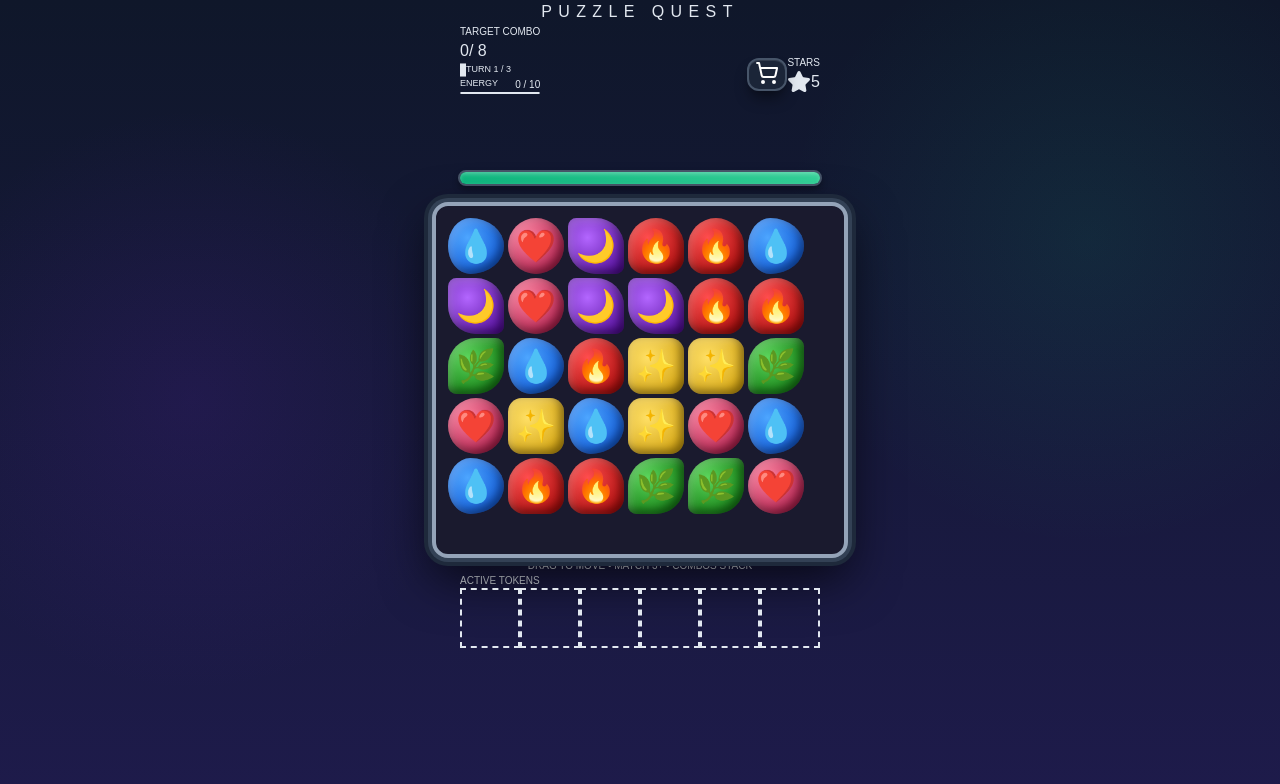
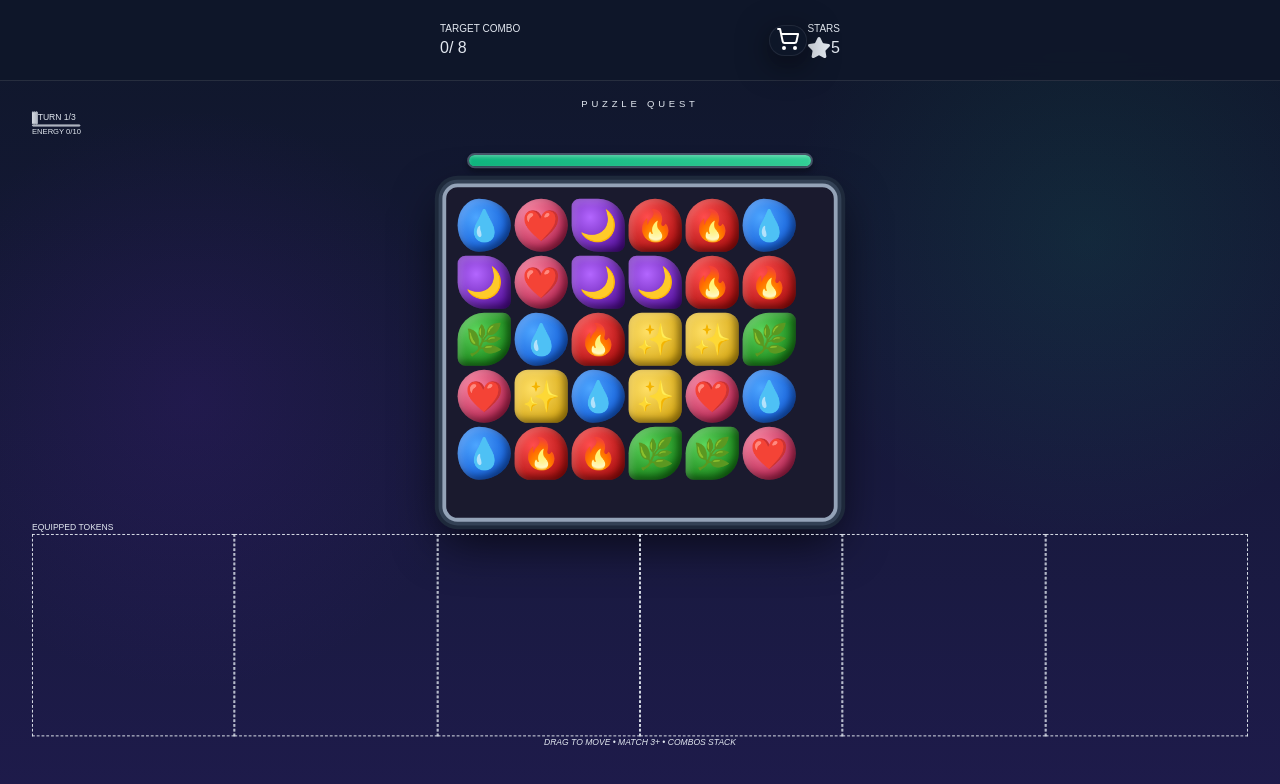
Before and after one commit to mori618/puzzle-rogue, a React (Vite) app: page / in a window 1280 px wide. Shown: the top 784 px of the page. Built offline with nearby package versions, Linux system fonts and the light colour scheme; a web font is replaced by a local one.

Commit message:
デザイン

```diff
--- a/src/App.jsx
+++ b/src/App.jsx
@@ -717,6 +717,12 @@ const App = () => {
     }
   }, [tokens, getTimeLimit]);
 
+  // --- Init Shop on Start ---
+  useEffect(() => {
+    generateShop();
+    // eslint-disable-next-line react-hooks/exhaustive-deps
+  }, []);
+
   // --- Game Logic ---
   const handleTurnEnd = (turnCombo) => {
     let bonus = 0;
@@ -1013,67 +1019,35 @@ const App = () => {
   };
 
   return (
-    <div className="flex flex-col items-center justify-start min-h-screen w-full px-4 py-8 overflow-hidden">
-      <div className="text-sm font-black text-amber-500 tracking-[0.4em] mb-2 drop-shadow-md">
-        PUZZLE QUEST
-      </div>
-
-      {/* HUD */}
-      <div className="w-full max-w-[360px] flex justify-between items-end mb-4">
-        <div className="flex flex-col gap-1">
+    <div className="game-container">
+      {/* 1. HUD / Status Bar (Layer 100) */}
+      <div className="status-bar layer-hud">
+        <div className="w-full max-w-[400px] flex justify-between items-center px-4">
+          <div className="flex flex-col">
             <div className="text-[10px] font-black text-indigo-300 uppercase tracking-widest drop-shadow-sm">
               Target Combo
             </div>
             <div className="flex items-baseline gap-2">
-            <span className="text-4xl font-black text-amber-400 tabular-nums">
+              <span className="text-3xl font-black text-amber-400 tabular-nums">
                 {cycleTotalCombo}
               </span>
-            <span className="text-slate-500 font-bold">/ {target}</span>
-          </div>
-          <div className="flex gap-1 mt-1">
-            {Array.from({ length: maxTurns }).map((_, i) => (
-              <div
-                key={i}
-                className={`w-3 h-3 rounded-full border border-white/30 ${turn > i ? "bg-white" : "bg-white/10"
-                  }`}
-              />
-            ))}
-            <span className="text-[9px] text-slate-400 font-bold ml-1">
-              TURN {turn} / {maxTurns}
-            </span>
-          </div>
-          {/* Energy Bar */}
-          <div className="flex flex-col gap-1 mt-3">
-            <div className="flex justify-between items-center px-1">
-              <span className="text-[9px] text-indigo-400 font-bold tracking-widest uppercase">
-                Energy
-              </span>
-              <span className="text-[10px] text-indigo-300 font-black">
-                {energy} / {maxEnergy}
-              </span>
-            </div>
-            <div className="h-2 w-48 bg-slate-900 rounded-full overflow-hidden border border-indigo-500/20">
-              <div
-                className="h-full bg-gradient-to-r from-indigo-500 to-purple-500 transition-all duration-500"
-                style={{ width: `${(energy / maxEnergy) * 100}%` }}
-              />
+              <span className="text-slate-500 font-bold text-xs">/ {target}</span>
             </div>
           </div>
-        </div>
-        <div className="flex flex-col items-end gap-1">
-          <div className="flex items-center gap-3">
+
+          <div className="flex items-center gap-4">
             <button
               onClick={openShop}
-              className="group p-2.5 glass border-amber-500/50 hover:border-amber-400 hover:bg-amber-500/10 transition-all rounded-xl shadow-lg shadow-amber-900/10 active:scale-95"
+              className="group p-2 glass border-amber-500/50 hover:border-amber-400 hover:bg-amber-500/10 transition-all rounded-xl shadow-lg active:scale-95"
             >
               <ShoppingCart className="w-5 h-5 text-amber-400 group-hover:scale-110 transition-transform" />
             </button>
-            <div className="flex flex-col items-end gap-0.5">
-              <div className="text-[10px] font-black text-indigo-300 uppercase tracking-widest drop-shadow-sm">
+            <div className="flex flex-col items-end">
+              <div className="text-[10px] font-black text-indigo-300 uppercase tracking-widest">
                 Stars
               </div>
-              <div className="flex items-center gap-1.5 text-3xl font-black text-yellow-400">
-                <Star className="w-6 h-6 fill-current animate-pulse" />
+              <div className="flex items-center gap-1 text-2xl font-black text-yellow-400">
+                <Star className="w-5 h-5 fill-current animate-pulse" />
                 <span className="tabular-nums">{stars}</span>
               </div>
             </div>
@@ -1081,24 +1055,54 @@ const App = () => {
         </div>
       </div>
 
-      {/* Combo Display & Skip Button */}
-      <div className="combo-info h-16 flex flex-col justify-center items-center gap-2">
+      {/* 2. Puzzle & Play Area (Layer 10) */}
+      <div className="puzzle-area layer-puzzle custom-scrollbar">
+        <div className="flex flex-col items-center w-full max-w-md scale-95 sm:scale-100 origin-top">
+          <div className="text-[10px] font-black text-amber-500 tracking-[0.4em] mb-4 drop-shadow-md">
+            PUZZLE QUEST
+          </div>
+
+          {/* Turn & Energy */}
+          <div className="w-full flex justify-between items-center mb-6 px-4">
+            <div className="flex flex-col gap-1">
+              <div className="flex gap-1">
+                {Array.from({ length: maxTurns }).map((_, i) => (
+                  <div
+                    key={i}
+                    className={`w-3 h-3 rounded-full border border-white/20 ${turn > i ? "bg-white" : "bg-white/5"}`}
+                  />
+                ))}
+                <span className="text-[9px] text-slate-500 font-bold ml-1 uppercase">
+                  Turn {turn}/{maxTurns}
+                </span>
+              </div>
+              <div className="h-1.5 w-32 bg-slate-900 rounded-full overflow-hidden border border-indigo-500/10 mt-1">
+                <div
+                  className="h-full bg-gradient-to-r from-indigo-500 to-purple-500 transition-all duration-500"
+                  style={{ width: `${(energy / maxEnergy) * 100}%` }}
+                />
+              </div>
+              <div className="text-[8px] text-indigo-400 font-black uppercase tracking-tighter">Energy {energy}/{maxEnergy}</div>
+            </div>
+
             {cycleTotalCombo >= target && turn < maxTurns && (
               <button
                 onClick={skipTurns}
-            className="group relative px-6 py-2 bg-gradient-to-r from-amber-400 to-yellow-500 rounded-xl font-black text-slate-900 text-xs tracking-tighter shadow-xl shadow-amber-500/20 active:scale-95 transition-all overflow-hidden animate-in zoom-in duration-300"
+                className="group relative px-4 py-2 bg-gradient-to-r from-amber-400 to-yellow-500 rounded-xl font-black text-slate-900 text-[10px] shadow-xl shadow-amber-500/20 active:scale-95 transition-all overflow-hidden"
               >
-            <span className="relative z-10 flex items-center gap-2">
-              NEXT GOAL (+{(maxTurns - turn) * 2} <Star className="w-3 h-3 fill-current" />)
-            </span>
+                NEXT GOAL (+{(maxTurns - turn) * 2}★)
                 <div className="absolute inset-0 bg-gradient-to-r from-white/0 via-white/40 to-white/0 -translate-x-full group-hover:animate-shimmer" />
               </button>
             )}
-        <div id="combo-count" ref={comboRef}></div>
           </div>
 
-      {/* Timer Bar */}
-      <div className="timer-container">
+          {/* Combo Display */}
+          <div className="h-8 mb-2">
+            <div id="combo-count" ref={comboRef} className="text-2xl font-black"></div>
+          </div>
+
+          {/* Timer */}
+          <div className="timer-container mb-4">
             <div id="timer-bar" ref={timerRef}></div>
           </div>
 
@@ -1107,31 +1111,25 @@ const App = () => {
             <div id="board" className="board" ref={boardRef}></div>
           </div>
 
-      {/* Controls - Removed Restart Board Button */}
-
-      <div className="hint mt-6 text-center text-[10px] text-slate-600 uppercase tracking-widest">
-        Drag to move • Match 3+ • Combos stack
-      </div>
-
           {/* Token Slots */}
-      <div className="w-full max-w-[360px] mt-8">
-        <div className="text-[10px] font-black text-slate-600 uppercase tracking-widest mb-2 px-1">
-          Active Tokens
+          <div className="w-full mt-8 px-4">
+            <div className="text-[9px] font-black text-slate-600 uppercase tracking-widest mb-3 px-1">
+              Equipped Tokens
             </div>
             <div className="grid grid-cols-6 gap-2">
               {tokens.map((t, i) => (
                 <div
                   key={i}
-              className={`aspect-square rounded-xl flex flex-col items-center justify-center relative border-2 transition-all p-1
-                            ${t ? "bg-slate-800/80 border-indigo-500/50 shadow-lg shadow-indigo-500/10" : "bg-slate-900/30 border-slate-800 border-dashed"}
+                  className={`aspect-square rounded-xl flex flex-col items-center justify-center relative border transition-all p-1
+                    ${t ? "bg-slate-900/60 border-indigo-500/30 shadow-lg shadow-indigo-950/20" : "bg-slate-950/20 border-slate-800 border-dashed"}
                   `}
                 >
                   {t ? (
                     <>
-                  <div className="text-[8px] font-black text-indigo-300 truncate w-full text-center">
+                      <div className="text-[7px] font-black text-indigo-200 truncate w-full text-center mb-0.5">
                         {t.name}
                       </div>
-                  <div className="text-xs font-black text-white">
+                      <div className="text-[10px] font-black text-white">
                         L{t.level || 1}
                       </div>
                       {t.type === "skill" && (
@@ -1140,139 +1138,110 @@ const App = () => {
                             e.stopPropagation();
                             useSkill(t, i);
                           }}
-                      disabled={
-                        energy < (t.cost || 0) || engineRef.current?.processing
-                      }
-                      className={`mt-1 text-[9px] font-black px-2 py-1 rounded shadow-sm
-                                  ${energy >= (t.cost || 0) &&
-                          !engineRef.current?.processing
-                          ? "rpg-btn text-white border-b-2 border-indigo-900"
-                          : "bg-slate-700 text-slate-500 cursor-not-allowed"
+                          disabled={energy < (t.cost || 0) || engineRef.current?.processing}
+                          className={`mt-1 text-[7px] font-black px-1 py-0.5 rounded
+                            ${energy >= (t.cost || 0) && !engineRef.current?.processing
+                              ? "bg-indigo-600 text-white"
+                              : "bg-slate-800 text-slate-600 pointer-events-none"
                             }
                           `}
                         >
-                      SKILL {t.cost}E
+                          {t.cost}E
                         </button>
                       )}
                       {t.enchantment && (
-                    <div className="absolute -top-2 left-1/2 -translate-x-1/2 flex flex-col items-center">
-                      <div className="text-[7px] font-black bg-purple-600 text-white px-1 rounded-full whitespace-nowrap shadow-sm">
-                        {t.enchantName}
-                      </div>
+                        <div className="absolute -top-1.5 left-1/2 -translate-x-1/2">
                           <Sparkles className="w-3 h-3 text-purple-400 drop-shadow-sm" />
                         </div>
                       )}
                     </>
                   ) : (
-                <div className="w-1 h-3 bg-slate-800 rounded-full" />
+                    <div className="w-0.5 h-2 bg-slate-800 rounded-full" />
                   )}
                 </div>
               ))}
             </div>
           </div>
 
-      {/* Shop Overlay */}
-      {showShop && (
-        <div className="fixed inset-0 z-[1000] bg-slate-950/95 backdrop-blur-xl flex flex-col items-center justify-center p-6 animate-in fade-in duration-300">
-          <div className="w-full max-w-lg">
-            <div className="flex justify-between items-center mb-8">
-              <h2 className="text-4xl font-black text-indigo-300 drop-shadow-lg tracking-widest">
-                SHOP
-              </h2>
-              <div className="flex items-center gap-2 text-2xl font-black text-amber-400 drop-shadow-sm">
-                <Star className="w-6 h-6 fill-current" /> {stars}
+          <div className="hint mt-6 text-center text-[9px] text-slate-700 uppercase tracking-widest italic">
+            Drag to move • Match 3+ • Combos stack
+          </div>
         </div>
       </div>
 
-            <div className="grid grid-cols-1 gap-4 mb-8">
-              {shopItems.map((item, idx) => (
+      {/* 3. Overlays (Layer 200+) */}
+      <div className="layer-overlay pointer-events-none">
+        {showShop && (
+          <div className="pointer-events-auto fixed inset-0 z-[200] bg-slate-950/95 backdrop-blur-xl flex flex-col items-center justify-start pt-20 pb-32 px-6 overflow-y-auto animate-in fade-in duration-300">
+            <div className="w-full max-w-lg">
+              <div className="flex justify-between items-center mb-8 px-2">
+                <h2 className="text-4xl font-black text-indigo-300 drop-shadow-lg tracking-widest">よろず屋</h2>
+                <div className="flex items-center gap-2 text-2xl font-black text-amber-400">
+                  所持金: <Star className="w-6 h-6 fill-current" /> {stars}
+                </div>
+              </div>
+
+              <div className="grid grid-cols-1 sm:grid-cols-2 gap-5 mb-10 max-h-[60vh] overflow-y-auto px-2 custom-scrollbar">
+                {shopItems.map((item, idx) => {
+                  const isSkill = item.type === "skill";
+                  const isPassive = item.type === "passive";
+                  return (
                     <button
                       key={idx}
                       onClick={() => buyItem(item)}
-                  className="w-full shop-item p-6 rounded-3xl flex justify-between items-center group transition-all text-left"
+                      className={`w-full shop-item-card p-6 rounded-[2rem] flex flex-col items-center justify-between group transition-all text-center relative overflow-hidden border-2 h-full min-h-[250px] ${isSkill ? "border-blue-500/30 bg-blue-900/10" : isPassive ? "border-amber-500/30 bg-amber-900/10" : "border-purple-500/30 bg-purple-900/10"
+                        }`}
                     >
-                  <div className="flex flex-col gap-2">
-                    <div className="flex items-center gap-3">
-                      <span className="text-xl font-black text-white tracking-tight">
-                        {item.name}
-                      </span>
-                      {item.isSale && (
-                        <span className="text-[10px] font-black bg-red-600 text-white px-2 py-0.5 rounded-md shadow-lg shadow-red-900/20 border border-red-400/30 animate-pulse">
-                          SALE 50% OFF
-                        </span>
-                      )}
-                      {item.enchantment && (
-                        <span className="text-[10px] font-black bg-gradient-to-r from-purple-600 to-indigo-600 text-white px-2.5 py-1 rounded-full shadow-lg shadow-purple-900/20 border border-purple-400/30">
-                          ✦ {item.enchantName}
-                        </span>
-                      )}
+                      <div className="flex flex-col items-center gap-2 relative z-10 w-full">
+                        <span className="text-lg font-black text-white">{item.name}</span>
+                        <div className="flex gap-1">
+                          {item.isSale && <span className="text-[8px] bg-red-600 text-white px-2 py-0.5 rounded-full uppercase">Sale</span>}
+                          {item.enchantment && <span className="text-[8px] bg-purple-600 text-white px-2 py-0.5 rounded-full uppercase">✦ {item.enchantName}</span>}
                         </div>
-                    <div className="text-xs text-slate-400 font-bold leading-relaxed max-w-[240px]">
-                      {item.desc}
+                        <div className="text-[11px] text-slate-400 h-[3em] overflow-hidden line-clamp-2 px-2 italic">{item.desc}</div>
                       </div>
-                  </div>
-                  <div className="flex flex-col items-end gap-1 shrink-0">
-                    {item.isSale && (
-                      <span className="text-[10px] text-slate-500 font-bold line-through">
-                        ★{item.originalPrice}
-                      </span>
-                    )}
-                    <div className="flex items-center gap-2 bg-gradient-to-b from-amber-400 to-amber-600 text-slate-950 px-5 py-3 rounded-2xl font-black border-b-4 border-amber-800 active:border-b-0 active:translate-y-1 transition-all shadow-xl shadow-amber-900/20">
-                      <span className="text-lg">{item.price}</span>
-                      <Star className="w-5 h-5 fill-current" />
-                    </div>
+                      <div className="flex items-center gap-2 bg-slate-950/90 px-4 py-2 rounded-2xl border border-white/10 group-hover:border-yellow-400 group-transition-all">
+                        <span className="text-lg text-yellow-400">{item.price}</span>
+                        <Star className="w-4 h-4 fill-yellow-400" />
                       </div>
                     </button>
-              ))}
+                  );
+                })}
               </div>
 
-            <div className="grid grid-cols-2 gap-4">
-              <button
-                onClick={() => {
-                  if (stars >= 1) {
-                    setStars((prev) => prev - 1);
-                    generateShop();
-                  }
-                }}
-                className="bg-slate-900 py-4 rounded-2xl font-black text-xs flex items-center justify-center gap-2 border border-slate-800"
-              >
-                <RotateCcw className="w-4 h-4" /> REROLL (1★)
-              </button>
               <button
                 onClick={() => setShowShop(false)}
-                className="bg-indigo-600 py-4 rounded-2xl font-black text-xs shadow-lg shadow-indigo-600/30"
+                className="w-full py-5 rounded-[2rem] glass border-red-500/40 text-red-400 font-black tracking-widest hover:bg-red-500/10 transition-all uppercase"
               >
-                CONTINUE
+                マップに戻る
               </button>
-            </div>
             </div>
           </div>
         )}
 
-      {/* Choice Modal */}
         {pendingShopItem && (
-        <div className="fixed inset-0 z-[2000] bg-slate-950/90 backdrop-blur-md flex flex-col items-center justify-center p-6 text-slate-100">
-          <div className="w-full max-w-xs glass p-6 rounded-3xl text-center">
-            <h3 className="text-xl font-black mb-2">重複トークン</h3>
-            <p className="text-sm text-slate-400 mb-6 font-bold">
+          <div className="pointer-events-auto fixed inset-0 z-[300] bg-slate-950/90 backdrop-blur-md flex flex-col items-center justify-center p-6 text-slate-100">
+            <div className="w-full max-w-xs glass p-8 rounded-3xl text-center border-amber-500/30 shadow-2xl">
+              <h3 className="text-2xl font-black mb-4 text-amber-500">重複トークン</h3>
+              <p className="text-sm text-slate-300 mb-8 font-bold leading-relaxed">
                 すでに「{pendingShopItem.name}」を所持しています。どうしますか？
               </p>
-            <div className="space-y-3">
+              <div className="space-y-4">
                 <button
                   onClick={() => handleChoice("upgrade")}
-                className="w-full bg-indigo-600 hover:bg-indigo-500 py-3 rounded-2xl font-black text-white shadow-lg shadow-indigo-600/20 transition-all active:scale-95"
+                  className="w-full bg-indigo-600 py-4 rounded-2xl font-black shadow-lg shadow-indigo-600/30 active:scale-95 transition-all outline-none"
                 >
                   強化する (Lv UP)
                 </button>
                 <button
                   onClick={() => handleChoice("new")}
-                className="w-full bg-slate-800 hover:bg-slate-700 py-3 rounded-2xl font-black text-slate-200 border border-slate-700 transition-all active:scale-95"
+                  className="w-full bg-slate-800 py-4 rounded-2xl font-black text-slate-400 border border-slate-700 active:scale-95 transition-all outline-none"
                 >
-                2つ目として装備する
+                  2つ目として装備
                 </button>
                 <button
                   onClick={() => setPendingShopItem(null)}
-                className="w-full py-2 text-xs font-bold text-slate-500 hover:text-slate-400"
+                  className="w-full py-2 text-xs font-bold text-slate-600 hover:text-slate-500 transition-colors"
                 >
                   キャンセル
                 </button>
@@ -1281,12 +1250,12 @@ const App = () => {
           </div>
         )}
 
-      {/* Notification */}
         {message && (
-        <div className="fixed top-12 glass px-6 py-3 rounded-2xl font-black text-amber-500 shadow-2xl animate-pop z-[2000]">
+          <div className="pointer-events-none fixed top-24 left-1/2 -translate-x-1/2 glass px-6 py-3 rounded-2xl font-black text-amber-500 shadow-2xl animate-pop layer-pop">
             {message}
           </div>
         )}
+      </div>
     </div>
   );
 };
--- a/src/index.css
+++ b/src/index.css
@@ -22,6 +22,9 @@
   --rpg-dark: #0f172a;
   --rpg-panel-bg: #1e293b;
   --rpg-border: #475569;
+
+  /* Safe Area for Mobile (Notch) */
+  --safe-area-top: env(safe-area-inset-top, 0px);
 }
 
 @keyframes shimmer {
@@ -44,8 +47,12 @@ body {
   place-items: center;
   min-width: 320px;
   min-height: 100vh;
+  /* Prevent whole-page bounce/scroll on mobile */
   overflow: hidden;
-  /* Fantasy Background: Dark Blue with slight texture hint via radial gradient */
+  position: fixed;
+  width: 100%;
+  height: 100%;
+
   background:
     radial-gradient(circle at 15% 50%, rgba(76, 29, 149, 0.2), transparent 25%),
     radial-gradient(circle at 85% 30%, rgba(16, 185, 129, 0.1), transparent 25%),
@@ -59,43 +66,125 @@ body {
   width: 100%;
 }
 
-/* Glass-like panel -> RPG Parchment/Plate */
 .glass {
-  background: rgba(30, 41, 59, 0.85);
-  backdrop-filter: blur(8px);
-  -webkit-backdrop-filter: blur(8px);
-  border: 2px solid #475569;
-  border-radius: 12px;
-  box-shadow:
-    0 4px 6px -1px rgba(0, 0, 0, 0.1),
-    0 2px 4px -1px rgba(0, 0, 0, 0.06),
-    inset 0 1px 0 rgba(255, 255, 255, 0.1),
-    0 10px 15px -3px rgba(0, 0, 0, 0.4);
+  background: rgba(15, 23, 42, 0.85);
+  backdrop-filter: blur(12px);
+  -webkit-backdrop-filter: blur(12px);
+  border: 1px solid rgba(255, 255, 255, 0.08);
+  border-radius: 24px;
+  box-shadow: 0 8px 32px 0 rgba(0, 0, 0, 0.6);
 }
 
-.shop-item {
-  background: linear-gradient(135deg, rgba(30, 41, 59, 0.95), rgba(15, 23, 42, 0.95));
-  border: 1px solid rgba(148, 163, 184, 0.2);
-  transition: all 0.3s cubic-bezier(0.4, 0, 0.2, 1);
-  position: relative;
+/* Layering System */
+.layer-hud {
+  z-index: 100;
+}
+
+.layer-puzzle {
+  z-index: 10;
+}
+
+.layer-overlay {
+  z-index: 200;
+}
+
+.layer-pop {
+  z-index: 1000;
+}
+
+.game-container {
+  display: flex;
+  flex-direction: column;
+  width: 100vw;
+  height: 100vh;
+  padding-top: var(--safe-area-top);
+  box-sizing: border-box;
+  background: transparent;
   overflow: hidden;
 }
 
-.shop-item:hover {
-  transform: translateY(-4px) scale(1.02);
-  border-color: #fbbf24;
-  box-shadow: 0 10px 20px -5px rgba(0, 0, 0, 0.5), 0 0 20px -5px rgba(251, 191, 36, 0.3);
+.status-bar {
+  height: 80px;
+  display: flex;
+  justify-content: center;
+  align-items: center;
+  background: rgba(15, 23, 42, 0.9);
+  backdrop-filter: blur(10px);
+  border-bottom: 1px solid rgba(255, 255, 255, 0.1);
+  flex-shrink: 0;
+  width: 100%;
 }
 
-.shop-item::after {
+.puzzle-area {
+  flex: 1;
+  display: flex;
+  flex-direction: column;
+  align-items: center;
+  justify-content: center;
+  width: 100%;
+  overflow-y: auto;
+  overflow-x: hidden;
+  padding: 10px 0;
+  position: relative;
+}
+
+.shop-item-card {
+  background: linear-gradient(135deg, rgba(15, 23, 42, 0.95), rgba(30, 41, 59, 1));
+  box-shadow: 0 10px 30px -10px rgba(0, 0, 0, 0.7), inset 0 1px 1px rgba(255, 255, 255, 0.05);
+  transition: all 0.4s cubic-bezier(0.2, 0.8, 0.2, 1);
+}
+
+.shop-item-card:hover {
+  transform: translateY(-8px) scale(1.02);
+  border-color: rgba(251, 191, 36, 0.5) !important;
+  box-shadow: 0 20px 40px -15px rgba(0, 0, 0, 0.8), 0 0 30px -10px rgba(251, 191, 36, 0.2);
+}
+
+.shop-item-card::before {
   content: '';
   position: absolute;
   top: 0;
   left: 0;
   right: 0;
-  bottom: 0;
-  background: linear-gradient(to bottom right, rgba(251, 191, 36, 0.05), transparent);
+  height: 100%;
+  background: linear-gradient(to bottom, rgba(255, 255, 255, 0.03), transparent);
   pointer-events: none;
+}
+
+@keyframes slow-glow {
+
+  0%,
+  100% {
+    filter: drop-shadow(0 0 5px rgba(251, 191, 36, 0.3));
+    opacity: 0.8;
+  }
+
+  50% {
+    filter: drop-shadow(0 0 15px rgba(251, 191, 36, 0.6));
+    opacity: 1;
+  }
+}
+
+.animate-slow-glow {
+  animation: slow-glow 3s ease-in-out infinite;
+}
+
+.custom-scrollbar::-webkit-scrollbar {
+  width: 5px;
+}
+
+.custom-scrollbar::-webkit-scrollbar-track {
+  background: rgba(0, 0, 0, 0.1);
+  border-radius: 10px;
+}
+
+.custom-scrollbar::-webkit-scrollbar-thumb {
+  background: rgba(148, 163, 184, 0.2);
+  border-radius: 10px;
+}
+
+.custom-scrollbar::-webkit-scrollbar-thumb:hover {
+  background: rgba(148, 163, 184, 0.4);
 }
 
 .board-wrapper {
```
Lines whose indentation alone changed are shown as unchanged.
